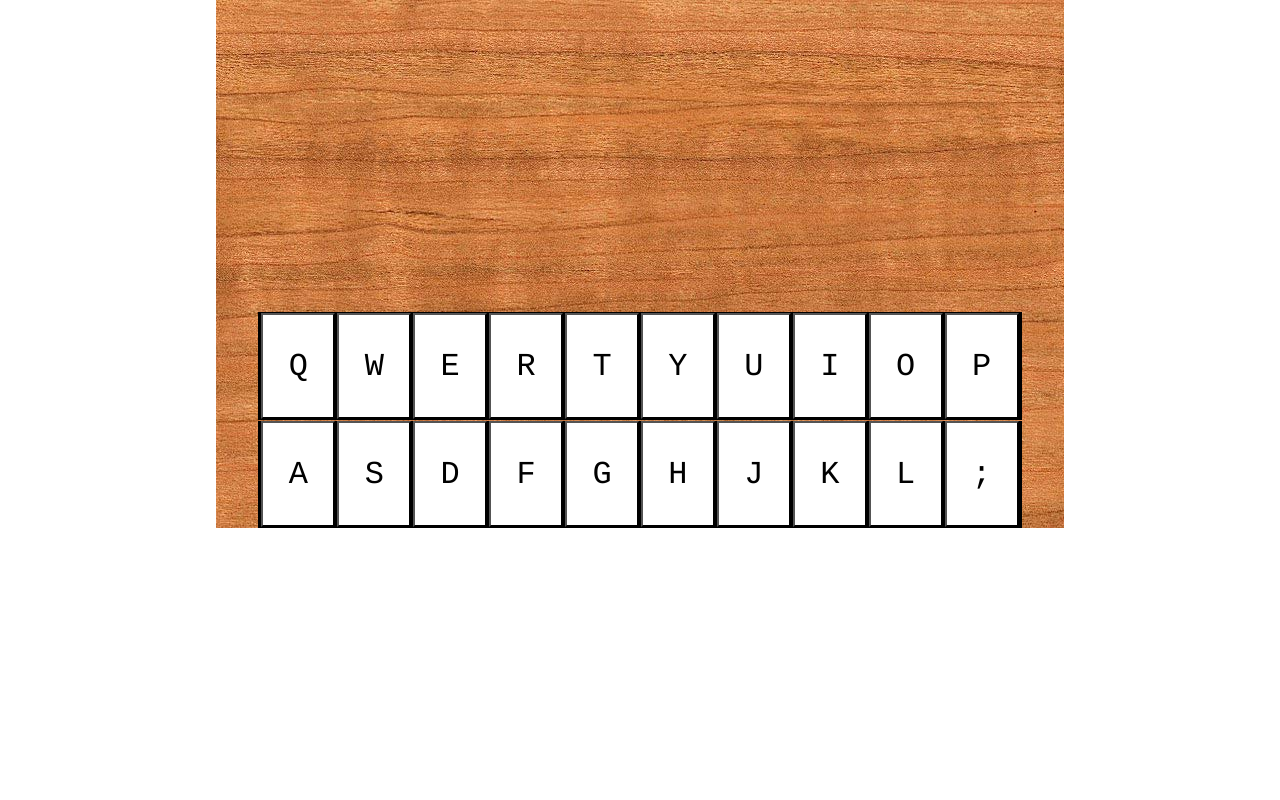
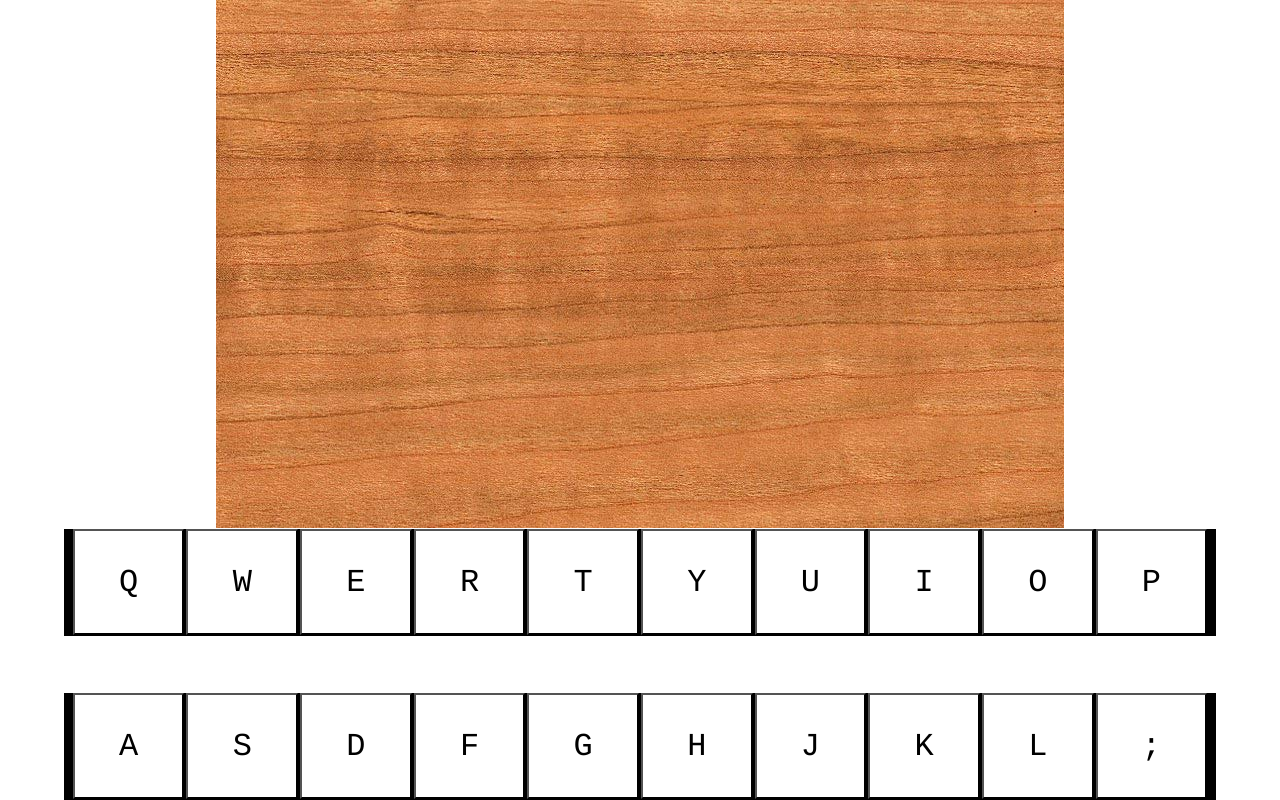
Before and after one commit to chrisvensand/mono-synth, a React (Create React App) app: page / in a window 1280 px wide. Built offline with nearby package versions, Linux system fonts and the light colour scheme.

Commit message:
handle button press animation

```diff
--- a/src/index.css
+++ b/src/index.css
@@ -1,3 +1,19 @@
+.main-view {
+    position: fixed;
+    height: 100%;
+    width: 100%;
+    top: 0px;
+    left: 0px;
+}
+
+.synthesizer {
+    height: 33em;
+    width: 53em;
+    position: relative;
+    margin: auto;
+    background-image: url(assets/light_wood_panel.jpg);
+}
+
 .screen-mask {
     position: fixed;
     height: 100%;
@@ -7,11 +23,7 @@
 }
 
 .keyboard {
-    height: 33em;
-    width: 53em;
-    position: relative;
-    margin: auto;
-    background-image: url(assets/light_wood_panel.jpg);
+
 }
 
 .top-keys {
@@ -40,10 +52,10 @@
     margin: 0.03em;
 }
 
-.synthesizer-application {
-    position: fixed;
-    height: 100%;
-    width: 100%;
-    top: 0px;
-    left: 0px;
+.pressedKqey {
+    background-color: blue;
+    width: 9.70%;
+    height: 3.3em;
+    font: 2em courier;
+    margin: 0.03em;
 }
```
